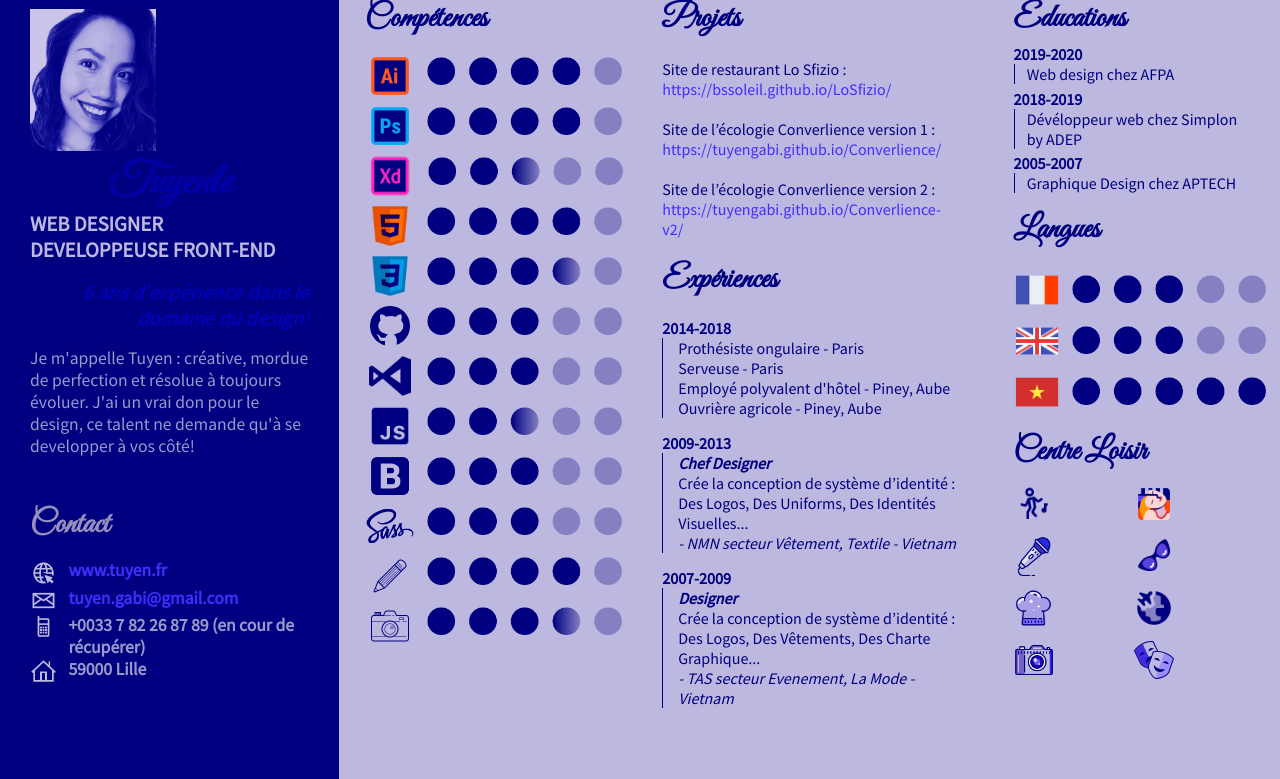
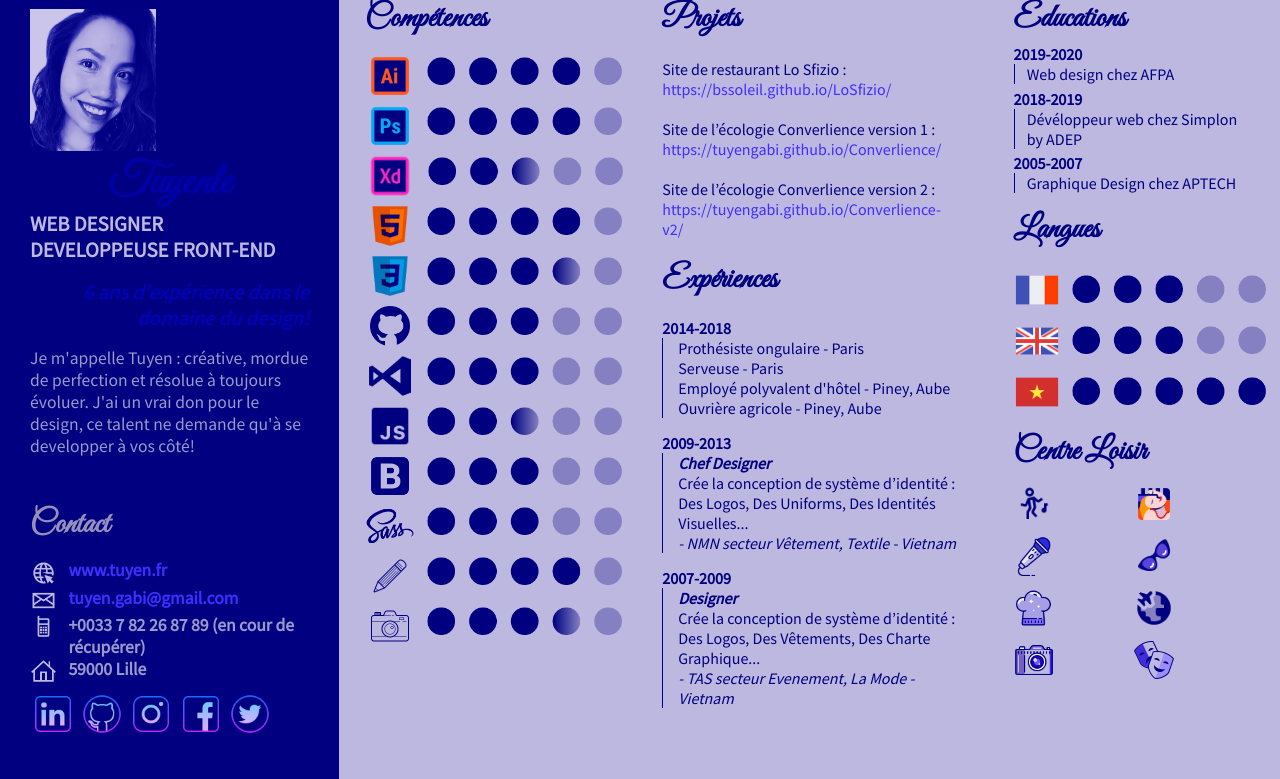
Before and after one commit to tuyengabi/my-CV, a PHP site: page / in a window 1280 px wide. Shown: the part 21-800 px from the top of the page. Run offline with PHP 8.4, Linux system fonts and the light colour scheme; some web fonts are replaced.

Commit message:
add social networks

```diff
--- a/index.css
+++ b/index.css
@@ -91,6 +91,14 @@
     a {
         text-decoration: none;
         color: rgb(65, 45, 252);
+    }
+
+    .social-networks {
+        padding-top: 2%;
+    }
+
+    .social-icon {
+        height: 46px;
     }
 
     @media screen and (min-width: 1367px) and (max-width: 1600px) {
--- a/index.html
+++ b/index.html
@@ -30,11 +30,11 @@
                 <ul>
                     <li class="contact-item">
                         <img class="contact-icon" src="images/icon-www.png" alt="icon-www">
-                        <P><a href="https://github.com/tuyengabi"> www.tuyen.fr</a></P>
+                        <P><a href="tuyen.fr"> www.tuyen.fr</a></P>
                     </li>
                     <li class="contact-item">
                         <img class="contact-icon" src="images/icon-email.png" alt="icon-email">
-                        <P><a href=""> tuyen.gabi@gmail.com</a></P>
+                        <P><a href="https://mail.google.com/mail/u/0/#inbox?compose=new"> tuyen.gabi@gmail.com</a></P>
                     </li>
                     <li class="contact-item">
                         <img class="contact-icon" src="images/icon-phone.png" alt="icon-phone">
@@ -43,6 +43,13 @@
                     <li class="contact-item">
                         <img class="contact-icon" src="images/icon-home.png" alt="icon-home">
                         <P>59000 Lille</P>
+                    </li>
+                    <li class="social-networks">
+                        <a href="https://www.linkedin.com/in/tuyen-le-935915181/"><img class="social-icon" src="images/icon-likn.png" alt="social-networks-linkedin"></a>
+                        <a href="https://github.com/tuyengabi"><img class="social-icon" src="images/icon-gtb.png" alt="social-networks-github"></a>
+                        <a href="https://www.instagram.com/tuyen.gabi/?hl=fr"><img class="social-icon" src="images/icon-isg.png" alt="social-networks-instagram"></a>
+                        <a href="https://www.facebook.com/suoi.s"><img class="social-icon" src="images/icon-fb.png" alt="social-networks-facebook"></a>
+                        <a href="https://twitter.com/tuyenDesigner"><img class="social-icon" src="images/icon-ttr.png" alt="social-networks-twitter"></a>
                     </li>
                 </ul>
             </p>
```
Also changed, not shown: images/icon-fb.png (added), images/icon-gtb.png (added), images/icon-isg.png (added), images/icon-likn.png (added), images/icon-ttr.png (added).
